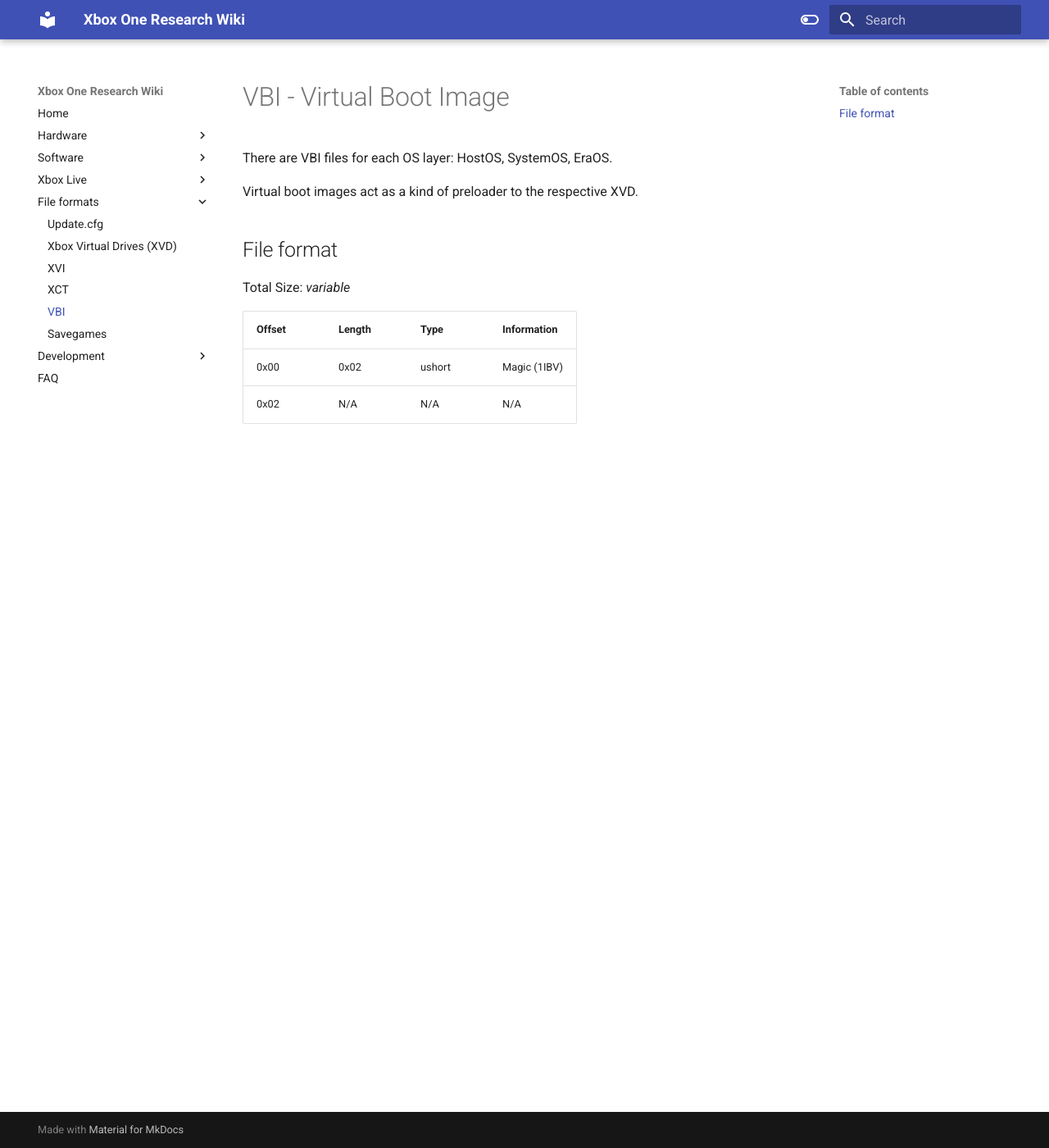
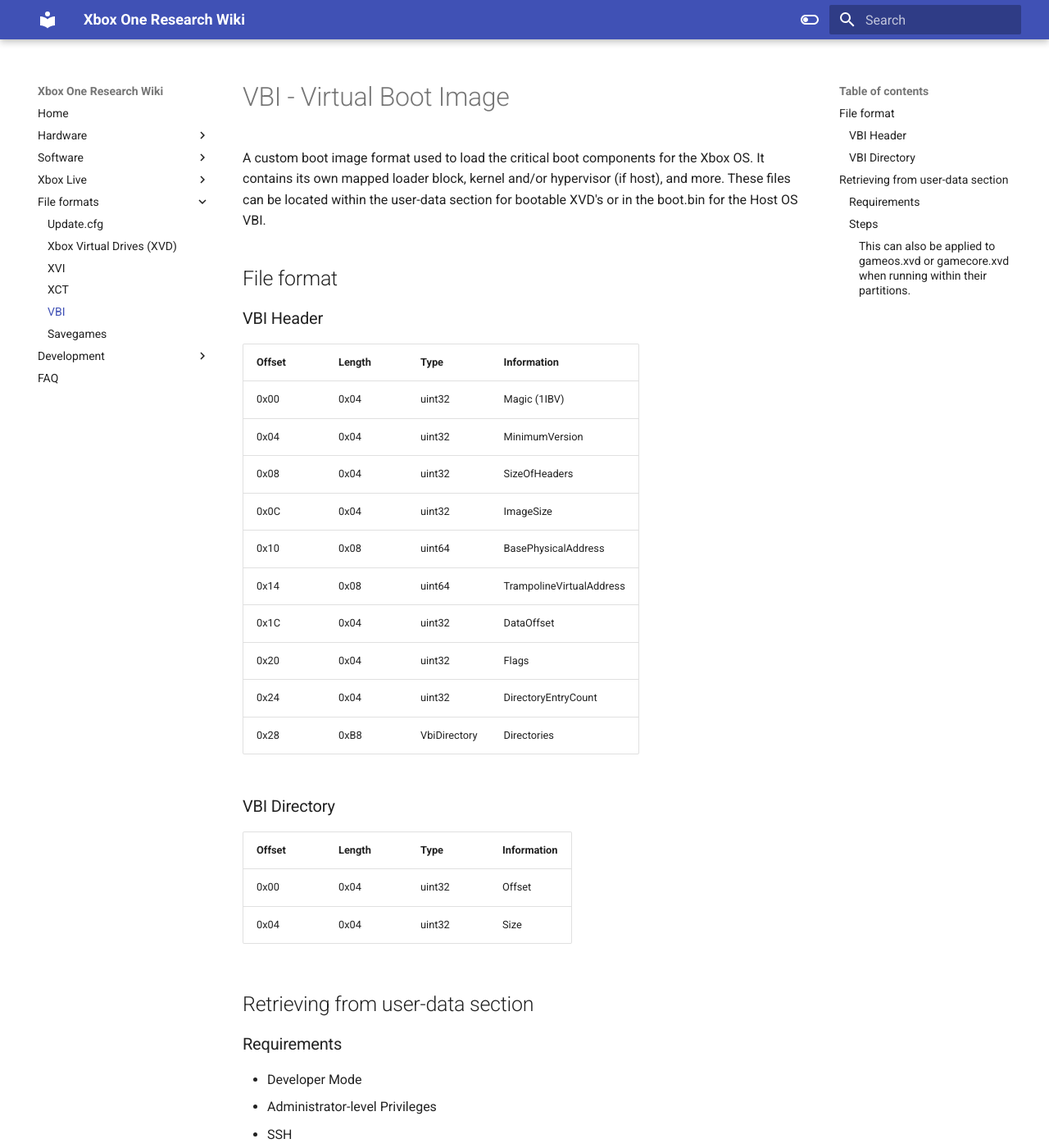
Before and after one commit to xboxoneresearch/wiki, an MkDocs documentation site: the page built from docs/vbi.md, in a window 1280 px wide and 1400 px high. Shown: the whole window at 82% size. Built offline with MkDocs 1.6.1 and Material for MkDocs 9.7.7, drawn with Linux system fonts in a browser that asks for light colours; some of the changed text lies outside the part shown.

Commit message:
Add initial header and extraction steps
Updated the file format for the VBI header and added some steps for extracting them from bootable XVD's (excluding host)

```diff
--- a/docs/vbi.md
+++ b/docs/vbi.md
@@ -1,12 +1,46 @@
 # VBI - Virtual Boot Image
-There are VBI files for each OS layer: HostOS, SystemOS, EraOS.
-
-Virtual boot images act as a kind of preloader to the respective XVD.
+A custom boot image format used to load the critical boot components for the Xbox OS. It contains its own mapped loader block, kernel and/or hypervisor (if host), and more. These files can be located within the user-data section for bootable XVD's or in the boot.bin for the Host OS VBI.
 
 ## File format
-Total Size: *variable*
+### VBI Header
+| Offset | Length | Type            | Information                    |
+| ------ | ------ | --------------- | ------------------------------ |
+| 0x00   |   0x04 |   uint32        | Magic (1IBV)                   |
+| 0x04   |   0x04 |   uint32        | MinimumVersion                 |
+| 0x08   |   0x04 |   uint32        | SizeOfHeaders                  |
+| 0x0C   |   0x04 |   uint32        | ImageSize                      |
+| 0x10   |   0x08 |   uint64        | BasePhysicalAddress            |
+| 0x14   |   0x08 |   uint64        | TrampolineVirtualAddress       |
+| 0x1C   |   0x04 |   uint32        | DataOffset                     |
+| 0x20   |   0x04 |   uint32        | Flags                          |
+| 0x24   |   0x04 |   uint32        | DirectoryEntryCount            |
+| 0x28   |   0xB8 |   VbiDirectory  | Directories                    |
 
-| Offset | Length | Type     | Information                    |
-| ------ | ------ | -------- | ------------------------------ |
-| 0x00   |   0x02 |   ushort | Magic (1IBV)                   |
-| 0x02   |    N/A |     N/A  | N/A                            |
+### VBI Directory
+| Offset | Length | Type            | Information                    |
+| ------ | ------ | --------------- | ------------------------------ |
+| 0x00   |   0x04 |   uint32        | Offset                         |
+| 0x04   |   0x04 |   uint32        | Size                           |
+
+
+## Retrieving from user-data section
+### Requirements
+- Developer Mode
+- Administrator-level Privileges
+- SSH
+
+### Steps
+1. Connect to the console using a privileged user account
+2. Run:
+    - `` xcrdutil.exe -read_ud F:\system.xvd 0 200 <path on console for output> ``
+    - Example:
+        - `` xcrdutil.exe -read_ud F:\system.xvd 0 200 D:\\DevelopmentFiles\\system.vbi ``
+3. Load the output file into your favourite hex editor
+4. Go to offset ``0xC`` (ImageSize) and copy the value as a 32-bit integer
+5. Re-run:
+    - `` xcrdutil.exe -read_ud F:\system.xvd 0 <size> <path on console for output> ``
+    Example:
+        - `` xcrdutil -read_ud F:\system.xvd 0 32071680 D:\\DevelopmentFiles\\system.vbi ``
+6. Viola!
+
+#### This can also be applied to gameos.xvd or gamecore.xvd when running within their partitions.
```
